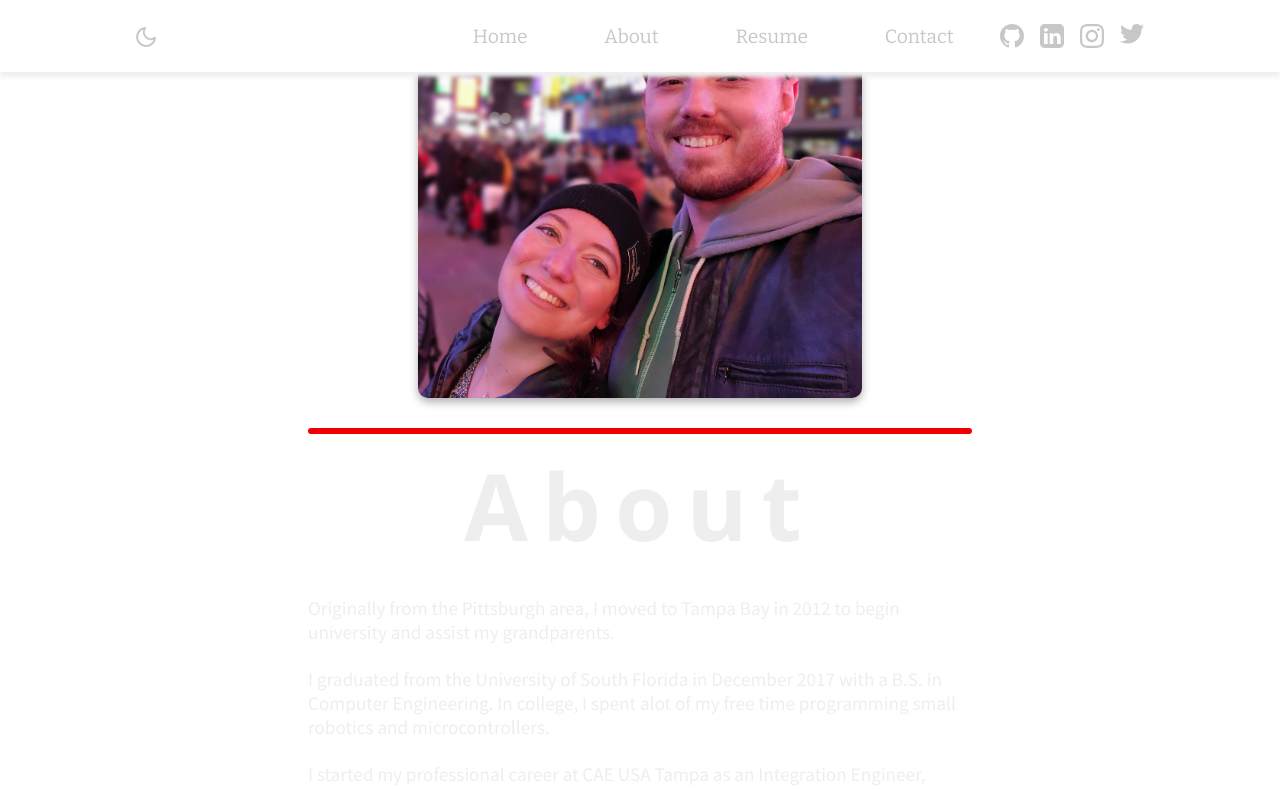
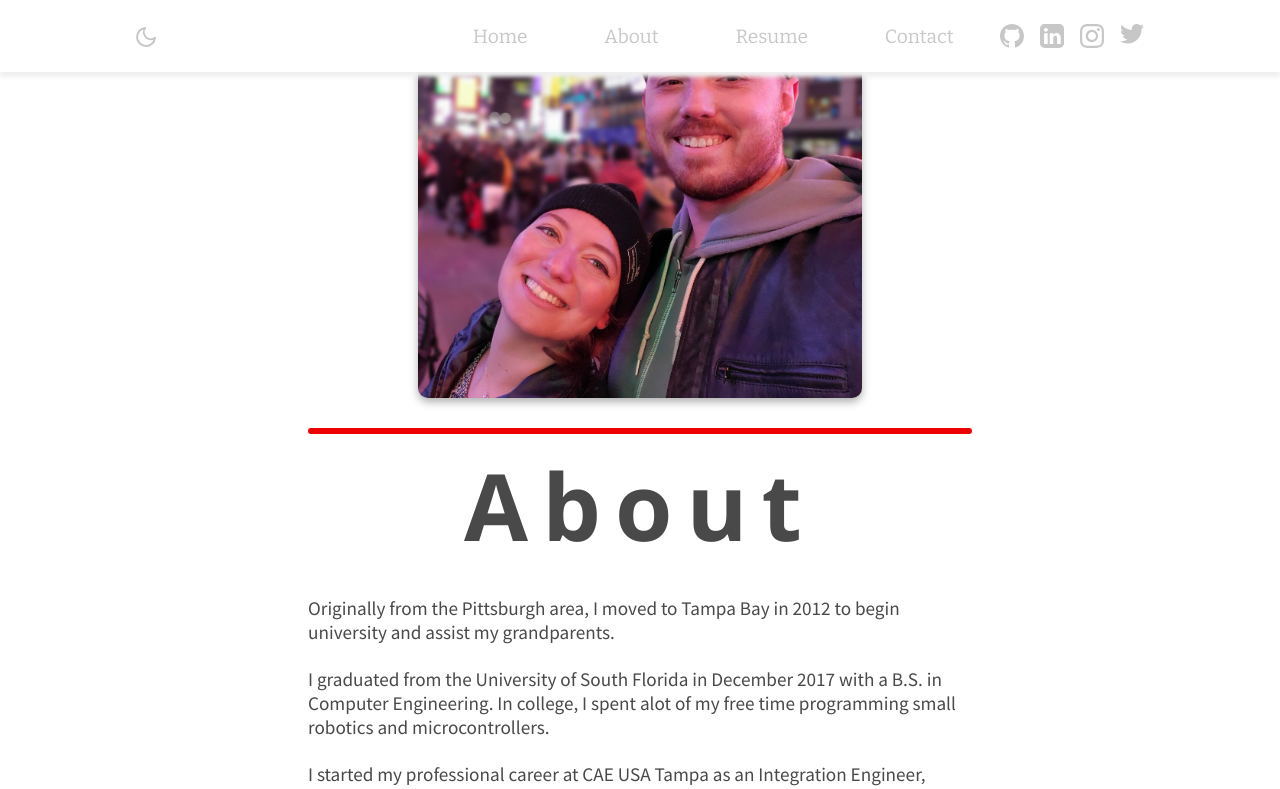
Before and after one commit to TSimmz/tsimmz.github.io, a React (Create React App) app: page /about in a window 1280 px wide. Shown: the top 789 px of the page. Built offline with nearby package versions, Linux system fonts and the light colour scheme; the HTML template or start-up script is replaced by a standard one.

Commit message:
Fixing themeing

```diff
--- a/src/components/landing/About/About.jsx
+++ b/src/components/landing/About/About.jsx
@@ -26,8 +26,10 @@ export const About = ({ timeout }) => {
             <img src={nyc} alt='times square' />
           </ImageWrapper>
           <Divider as={AboutDivider} vertical theme={theme} />
-          <Details>
-            <PageTitle className='margin-bottom'>About</PageTitle>
+          <Details theme={theme}>
+            <PageTitle theme={theme} className='margin-bottom'>
+              About
+            </PageTitle>
             {about.details.map((paragraph) => (
               <p key={paragraph.slice(0, 10)}>{paragraph}</p>
             ))}
--- a/src/components/landing/Contact/Contact.jsx
+++ b/src/components/landing/Contact/Contact.jsx
@@ -15,7 +15,9 @@ export const Contact = ({ timeout }) => {
       unmountOnExit>
       <Wrapper theme={theme}>
         <ContactWrapper id='contact' theme={theme}>
-          <PageTitle className='center'>Contact</PageTitle>
+          <PageTitle theme={theme} className='center'>
+            Contact
+          </PageTitle>
           <FormWrapper>
             <Divider vertical theme={theme} />
             <ContactForm />
--- a/src/components/landing/Home/Home.jsx
+++ b/src/components/landing/Home/Home.jsx
@@ -15,7 +15,7 @@ export const Home = ({ timeout }) => {
       unmountOnExit>
       <Wrapper theme={theme}>
         <HeroWrapper id='home' theme={theme}>
-          <PageTitle>Tyler Simoni</PageTitle>
+          <PageTitle theme={theme}>Tyler Simoni</PageTitle>
           <Divider horizontal theme={theme} />
           <h4>
             I'm a frontend developer and designer based in the Tampa Bay area.
--- a/src/components/landing/Resume/Resume.jsx
+++ b/src/components/landing/Resume/Resume.jsx
@@ -18,7 +18,9 @@ export const Resume = ({ timeout }) => {
       unmountOnExit>
       <Wrapper theme={theme}>
         <ResumeWrapper id='resume' theme={theme}>
-          <PageTitle className='center'>Resume</PageTitle>
+          <PageTitle theme={theme} className='center'>
+            Resume
+          </PageTitle>
           <Divider horizontal theme={theme} />
           <Education education={resume.education} theme={theme} />
           <Experience experience={resume.workExperience} theme={theme} />
```
